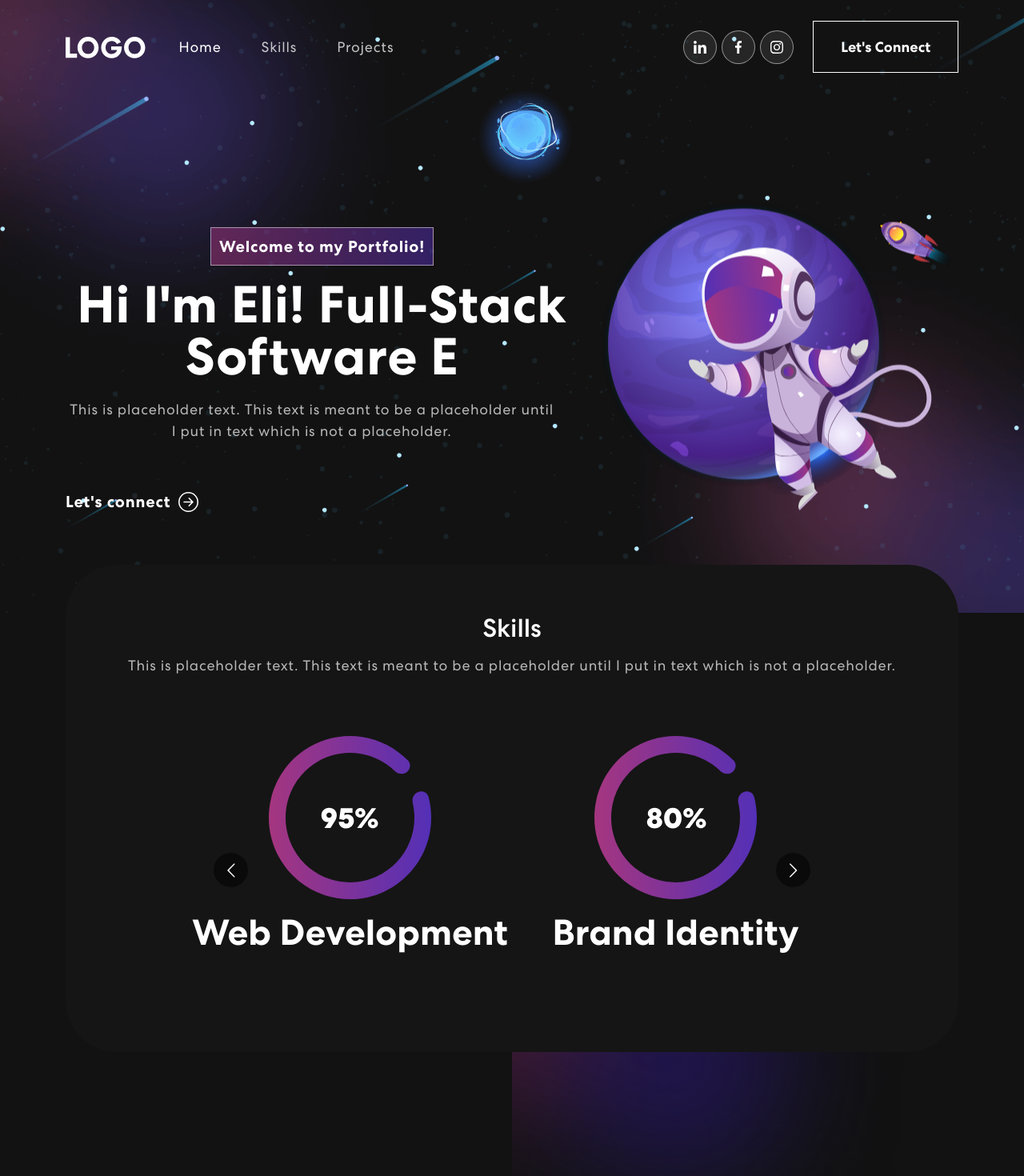
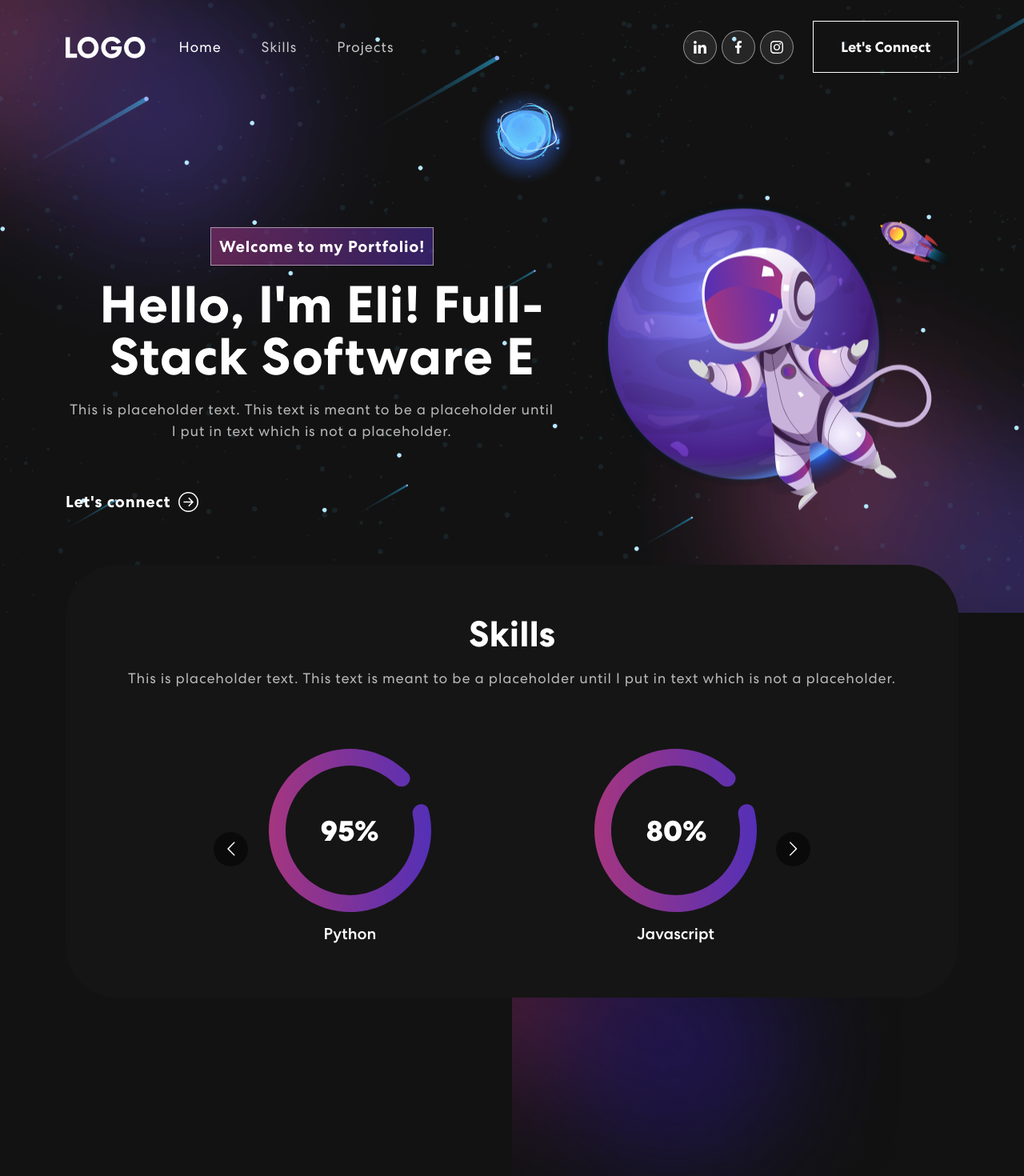
Before and after one commit to EliDoesStuff/EliDoesStuff.github.io, a React (Create React App) app: page / in a window 1280 px wide. Shown: the top 1470 px of the page at 80% size. Built offline with nearby package versions, Linux system fonts and the light colour scheme.

Commit message:
Fixed CSS, Banner, Skills

```diff
--- a/src/App.css
+++ b/src/App.css
@@ -388,7 +388,7 @@ nav.navbar .navbar-toggler[aria-expanded="true"] .navbar-toggler-icon {
   margin-top: -60px;
 }
 
-.skill h5 {
+.skill h2 {
   font-size: 45px;
   font-weight: 700;
 }
--- a/src/components/Banner.js
+++ b/src/components/Banner.js
@@ -47,7 +47,7 @@ export const Banner = () => {
                 <Row className="align-items-center">
                     <Col xs={12} md={6} xl={7}>
                         <span className="tagline">Welcome to my Portfolio!</span>
-                        <h1>{"Hi I'm Eli! "}<span className="wrap">{text}</span></h1>
+                        <h1>{"Hello, I'm Eli! "}<span className="wrap">{text}</span></h1>
                         <p>
                             This is placeholder text. This text is meant to be a placeholder
                             until I put in text which is not a placeholder.
--- a/src/components/Skills.js
+++ b/src/components/Skills.js
@@ -42,19 +42,15 @@ export const Skills = () => {
                             <Carousel responsive={responsive} infinite={true} className="skill-slider">
                                 <div className="item">
                                     <img src={meter1} alt="Image" />
-                                    <h5>Web Development</h5>
+                                    <h5>Python</h5>
                                 </div>
                                 <div className="item">
                                     <img src={meter2} alt="Image" />
-                                    <h5>Brand Identity</h5>
+                                    <h5>Javascript</h5>
                                 </div>
                                 <div className="item">
                                     <img src={meter3} alt="Image" />
-                                    <h5>Logo Design</h5>
-                                </div>
-                                <div className="item">
-                                    <img src={meter1} alt="Image" />
-                                    <h5>Full-Stack Software Engineer</h5>
+                                    <h5>HTML/CSS</h5>
                                 </div>
                             </Carousel>
                         </div>
```
